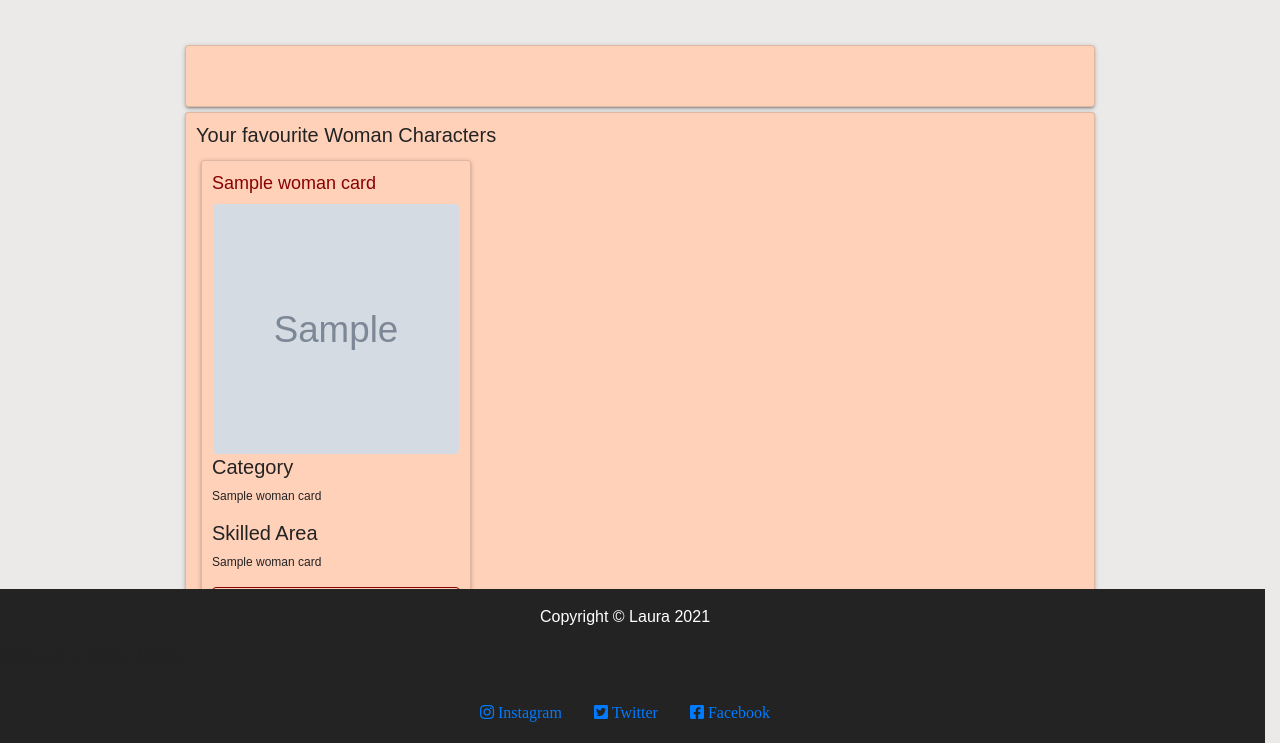
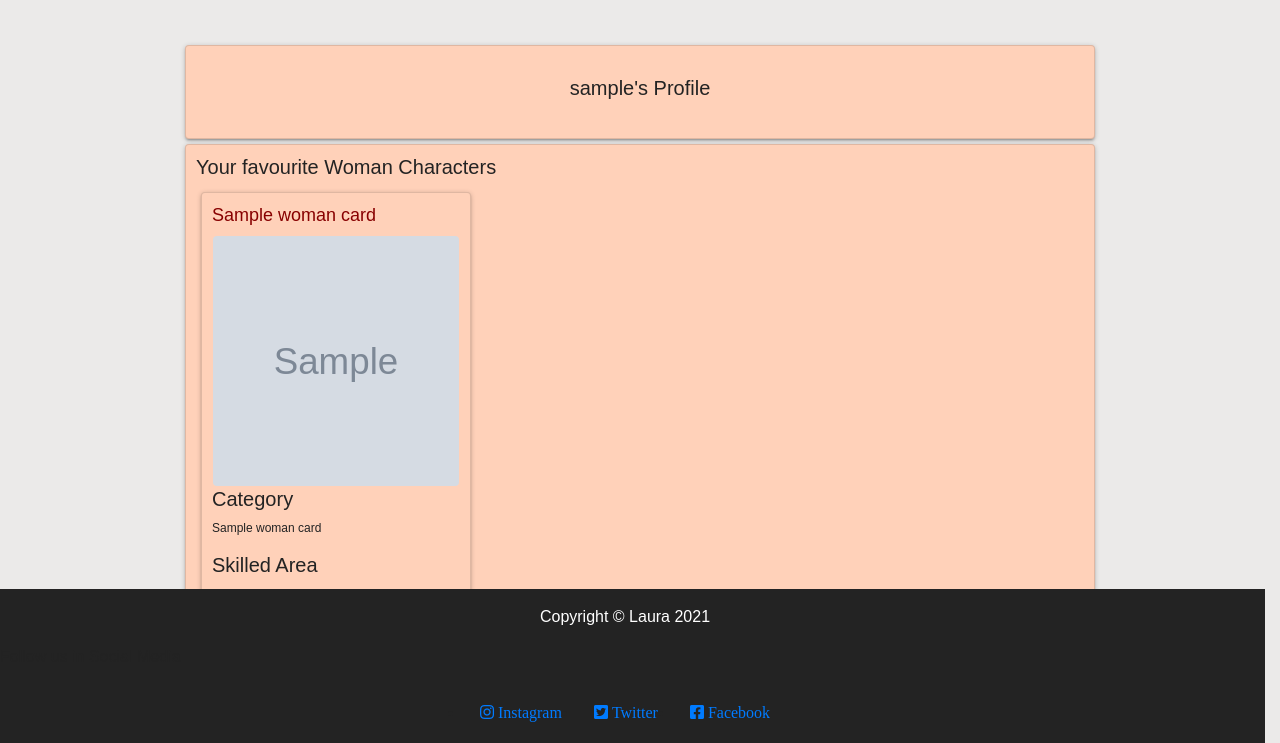
Before and after one commit to laumartin/RemarkableWomen, a Flask app: page /profile/1 in a window 1280 px wide. Shown: the part 56-799 px from the top of the page. Run offline with Flask 2, Linux system fonts and the light colour scheme; the visitor is signed in with stand-in values (Sample User, id 1); grey boxes marked "Sample" are stand-in pictures; a database or web service that is not in the repository returns one stand-in record (values such as "Sample title"); some libraries are stand-ins or nearby versions.

Commit message:
Amending error, the username was not showing in profile page. profile function updated in app.py and profile.htmll updated

```diff
--- a/app.py
+++ b/app.py
@@ -189,7 +189,6 @@ def profile(username):
     user_fav = username["favourites"]
     fav_character = []
     fav_character_id = []
-
     if len(username['favourites']) != 0:
         for fav in user_fav:
             character = mongo.db.woman_card.find_one({"_id": fav})
@@ -203,11 +202,11 @@ def profile(username):
     if session["user"]:
         # 1st username is what the template expects to retrieve in html file
         # the second username is the variable defined above
+        user_profile = mongo.db.users.find_one({"username": session["user"]})
         return render_template("profile.html",
                                fav_character_id=fav_character_id,
                                fav_character=fav_character,
-                               username=mongo.db.users.find_one(
-                                {'username': session['user']}))
+                               username=username, user=user_profile)
     return redirect(url_for("login"))
 
 
--- a/templates/profile.html
+++ b/templates/profile.html
@@ -6,10 +6,7 @@
         <div class="col-10 offset-md-1 mt-5 py-5 mb-5">
             <div class="card">
                 <div class="card-body text-center">
-                    {% if user in users %}
-                    <h5 class="card-tittle">{{ username }}'s Profile</h5>
-
-                    {% endif %}
+                    <h5 class="card-tittle">{{ user.username }}'s Profile</h5>
                 </div>
             </div>
             <div class="card">
```
